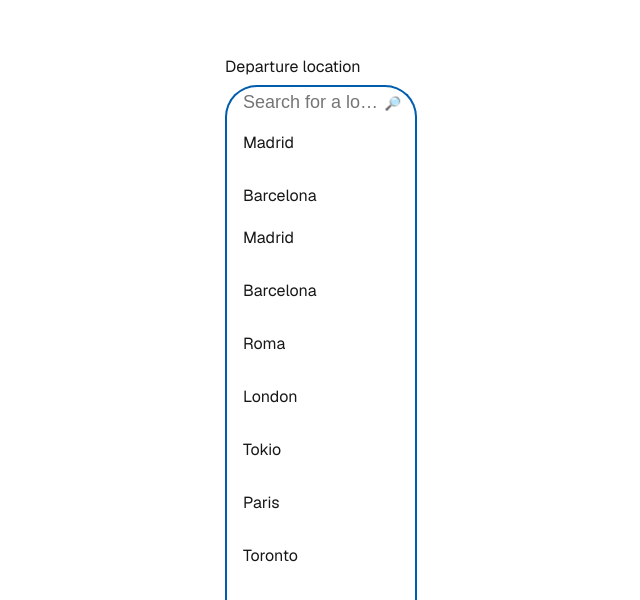
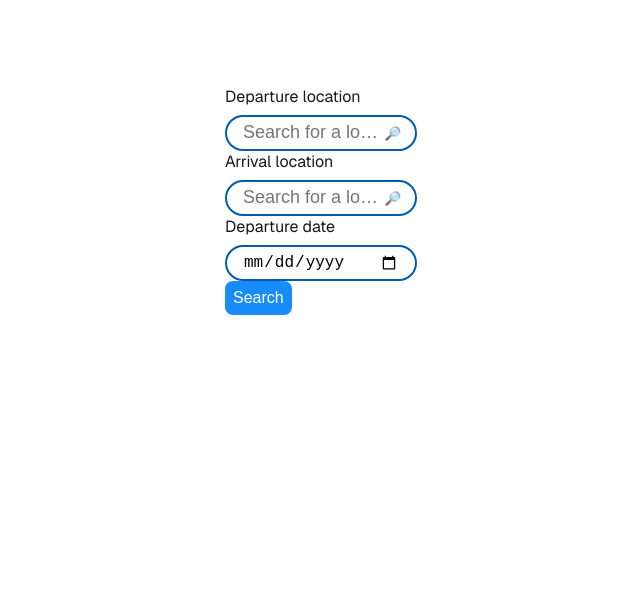
Before and after one commit to Huespal/flying-free, a Next.js app: page / in a window 1280 px wide. Shown: the part 200-800 px from the top of the page, without its empty margins (319-959 px from the left). Built offline with nearby package versions, Linux system fonts and the light colour scheme.

Commit message:
feat: adapt Home page

```diff
--- a/src/app/page.tsx
+++ b/src/app/page.tsx
@@ -1,6 +1,8 @@
 import { SearchForm } from '@/components/SearchForm';
 import { getLocations } from '@/domain/locations/api';
 import './page.css';
+
+export const dynamic = 'force-dynamic';
 
 export default async function Home() {
   const locations = await getLocations();
--- a/src/components/FieldSelectSearch/index.tsx
+++ b/src/components/FieldSelectSearch/index.tsx
@@ -14,7 +14,7 @@ const FieldSelectSearch = ({
   ...fieldSearchProps
 }: FieldSelectSearchProps) => {
   const [results, setResults] = useState(options);
-  const [showResults, setShowResults] = useState(true);
+  const [showResults, setShowResults] = useState(false);
   const [searchValue, setSearchValue] = useState('');
   const ref = useRef<HTMLUListElement>(null);
 
--- a/src/core/hooks/useClickOutside/index.tsx
+++ b/src/core/hooks/useClickOutside/index.tsx
@@ -30,7 +30,7 @@ const useClickOutside = (
         removeEventListeners();
       };
     }
-  }, [onClickOutside]);
+  }, [onClickOutside, ref]);
 };
 
 export default useClickOutside;
```
